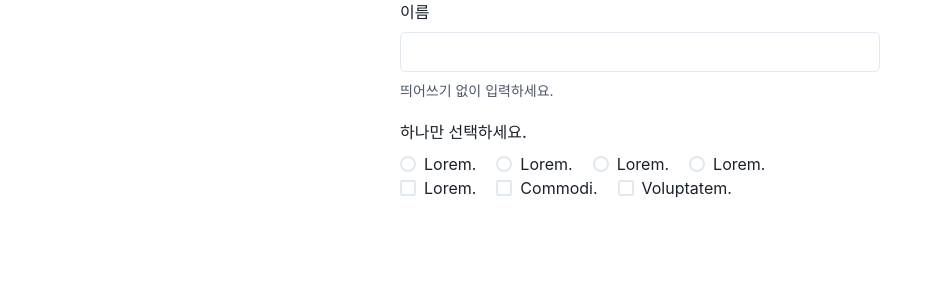
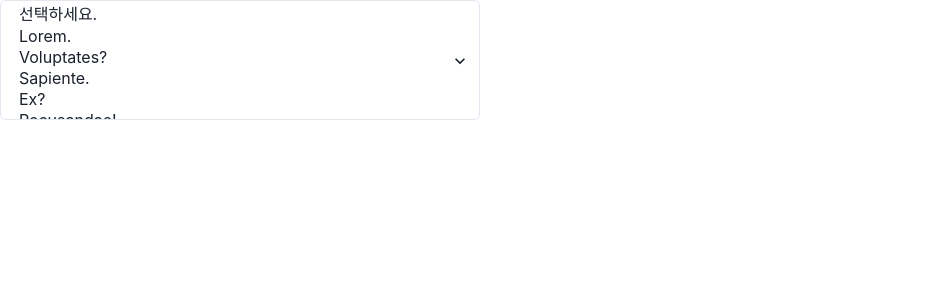
Before and after one commit to sebaek/react20231031, a React (Create React App) app: page / in a window 1280 px wide. Shown: the top 300 px of the page, without its empty margins (0-943 px from the left). Built offline with nearby package versions, Linux system fonts and the light colour scheme.

Commit message:
Select 사용

```diff
--- a/src/App.js
+++ b/src/App.js
@@ -1,58 +1,20 @@
 import React from "react";
-import {
-  Box,
-  Center,
-  Checkbox,
-  CheckboxGroup,
-  Flex,
-  FormControl,
-  FormHelperText,
-  FormLabel,
-  Input,
-  Radio,
-  RadioGroup,
-} from "@chakra-ui/react";
+import { Box, FormControl, Select } from "@chakra-ui/react";
 
 function App(props) {
   return (
     <div>
-      <Center>
-        <Box w={"480px"}>
-          <FormControl>
-            <FormLabel>이름</FormLabel>
-            <Input />
-            <FormHelperText>띄어쓰기 없이 입력하세요.</FormHelperText>
-          </FormControl>
-        </Box>
-      </Center>
-      <Center mt={5}>
-        <Box w="480px">
-          <FormControl>
-            <FormLabel>하나만 선택하세요.</FormLabel>
-            <RadioGroup>
-              <Flex gap={5}>
-                <Radio value="value1">Lorem.</Radio>
-                <Radio value="value2">Lorem.</Radio>
-                <Radio value="value3">Lorem.</Radio>
-                <Radio value="value4">Lorem.</Radio>
-              </Flex>
-            </RadioGroup>
-          </FormControl>
-        </Box>
-      </Center>
-      <Center>
-        <Box w="480px">
-          <FormControl>
-            <CheckboxGroup>
-              <Flex gap={5}>
-                <Checkbox colorScheme="orange">Lorem.</Checkbox>
-                <Checkbox colorScheme="green">Commodi.</Checkbox>
-                <Checkbox colorScheme="purple">Voluptatem.</Checkbox>
-              </Flex>
-            </CheckboxGroup>
-          </FormControl>
-        </Box>
-      </Center>
+      <Box w={"480px"}>
+        <FormControl>
+          <Select placeholder="선택하세요." multiple h={"120px"}>
+            <option value="value1">Lorem.</option>
+            <option value="value2">Voluptates?</option>
+            <option value="value3">Sapiente.</option>
+            <option value="value4">Ex?</option>
+            <option value="value5">Recusandae!</option>
+          </Select>
+        </FormControl>
+      </Box>
     </div>
   );
 }
```
